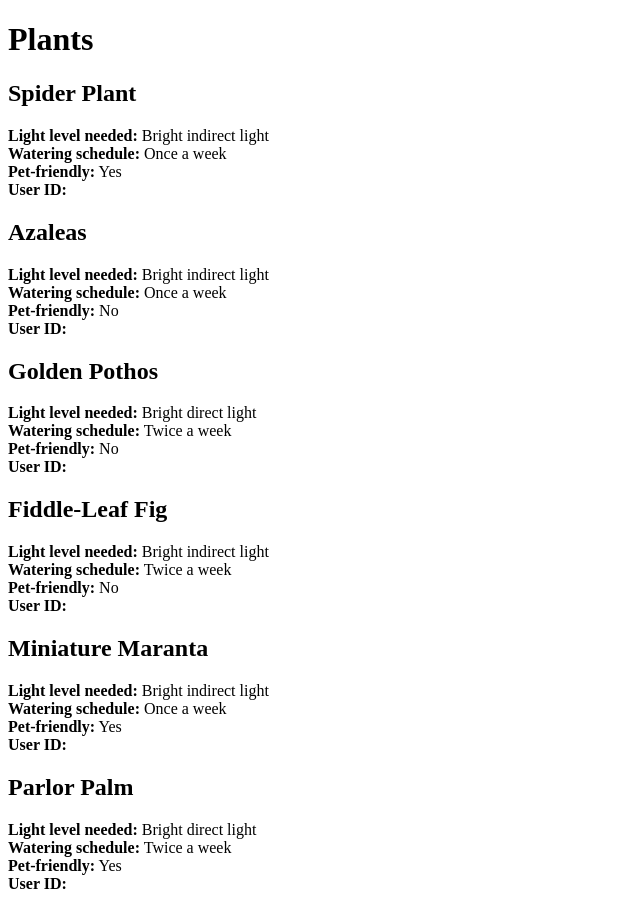
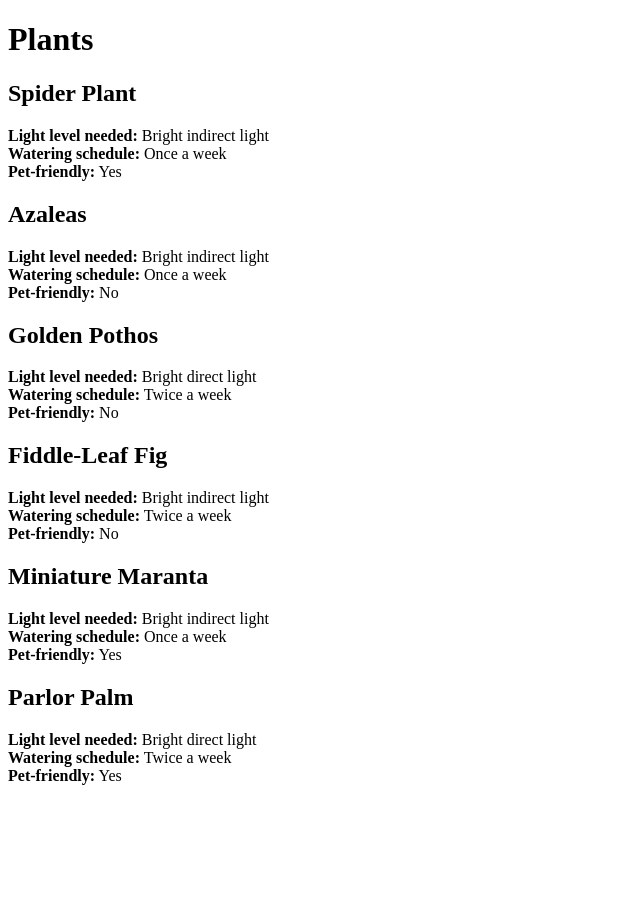
Before and after one commit to mcdonaldca/sprigsterai, a Rails app: page /plants in a window 1280 px wide. Shown: the whole page, without its empty margins (0-640 px from the left). After the commit the page ends 785 px from the top, so only its background shows below. Run offline with Rails 7, Linux system fonts and the light colour scheme; data comes from the database, SQL or seed files in the repository; some libraries are stand-ins or nearby versions; some web fonts are replaced.

Commit message:
Hide user id from plants list view.

```diff
--- a/app/views/plants/_plant.html.erb
+++ b/app/views/plants/_plant.html.erb
@@ -33,8 +33,4 @@
         Yes
       <% end %>
     </div>
-    <div class="field">
-      <strong>User ID:</strong>
-      <%= plant.user_id %>
-    </div>
   </div>
```
Also changed, not shown: db/schema.rb.
